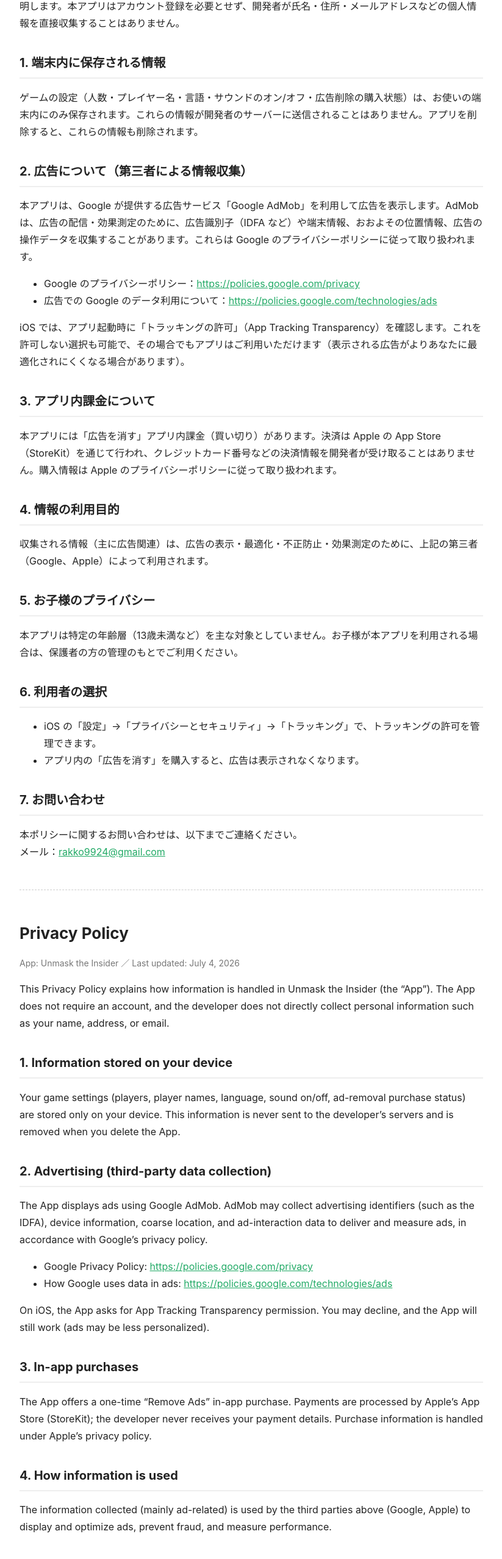
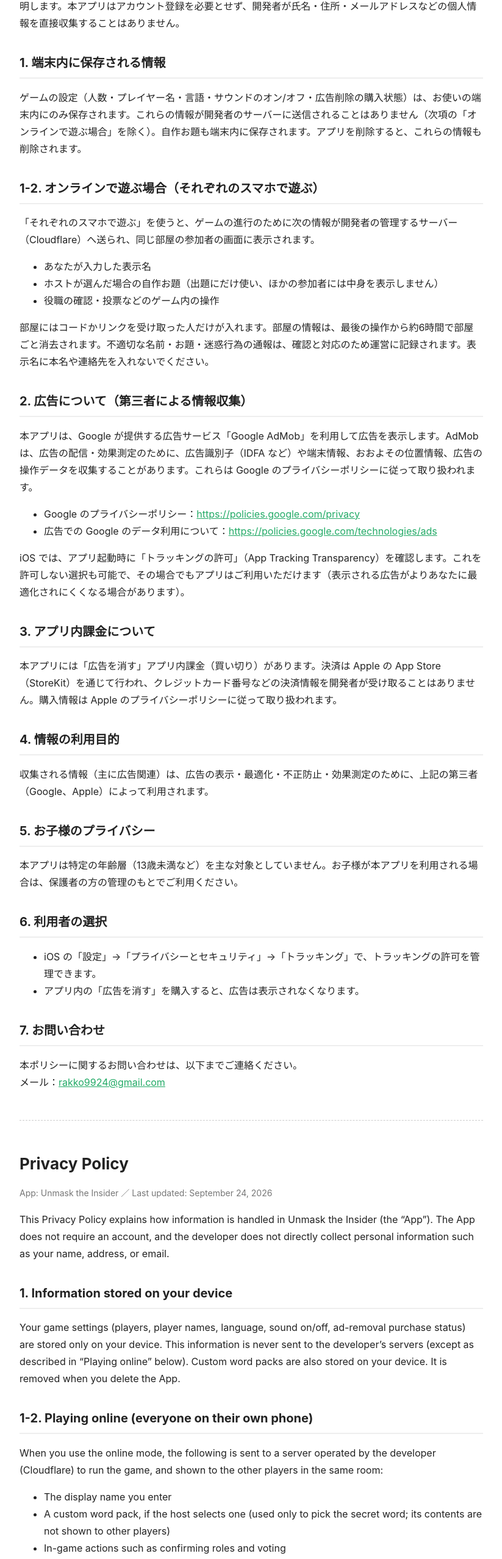
Before and after one commit to rakko9924-tech/rakko9924-tech.github.io, a plain HTML site: page insider/privacy-policy.html in a window 1280 px wide. Shown: the part 240-2797 px from the top of the page at 61% size, without its empty margins (228-1051 px from the left). Drawn offline with Linux system fonts and the light colour scheme.

Commit message:
インサイダーを暴け: オンライン部屋（v1.3.0）の取り扱いをプライバシーポリシーに追記
Co-Authored-By: Claude Opus 5.5 <noreply@anthropic.com>

```diff
--- a/insider/privacy-policy.html
+++ b/insider/privacy-policy.html
@@ -15,13 +15,21 @@
 <body>
 
 <h1>プライバシーポリシー</h1>
-<p class="updated">アプリ名：インサイダーを暴け ／ 最終更新日：2026年7月4日</p>
+<p class="updated">アプリ名：インサイダーを暴け ／ 最終更新日：2026年9月24日</p>
 <p class="lang-note">English version follows below. （英語版は下にあります）</p>
 
 <p>本プライバシーポリシーは、インサイダーを暴け（以下「本アプリ」）における情報の取り扱いについて説明します。本アプリはアカウント登録を必要とせず、開発者が氏名・住所・メールアドレスなどの個人情報を直接収集することはありません。</p>
 
 <h2>1. 端末内に保存される情報</h2>
-<p>ゲームの設定（人数・プレイヤー名・言語・サウンドのオン/オフ・広告削除の購入状態）は、お使いの端末内にのみ保存されます。これらの情報が開発者のサーバーに送信されることはありません。アプリを削除すると、これらの情報も削除されます。</p>
+<p>ゲームの設定（人数・プレイヤー名・言語・サウンドのオン/オフ・広告削除の購入状態）は、お使いの端末内にのみ保存されます。これらの情報が開発者のサーバーに送信されることはありません（次項の「オンラインで遊ぶ場合」を除く）。自作お題も端末内に保存されます。アプリを削除すると、これらの情報も削除されます。</p>
+<h2>1-2. オンラインで遊ぶ場合（それぞれのスマホで遊ぶ）</h2>
+<p>「それぞれのスマホで遊ぶ」を使うと、ゲームの進行のために次の情報が開発者の管理するサーバー（Cloudflare）へ送られ、同じ部屋の参加者の画面に表示されます。</p>
+<ul>
+  <li>あなたが入力した表示名</li>
+  <li>ホストが選んだ場合の自作お題（出題にだけ使い、ほかの参加者には中身を表示しません）</li>
+  <li>役職の確認・投票などのゲーム内の操作</li>
+</ul>
+<p>部屋にはコードかリンクを受け取った人だけが入れます。部屋の情報は、最後の操作から約6時間で部屋ごと消去されます。不適切な名前・お題・迷惑行為の通報は、確認と対応のため運営に記録されます。表示名に本名や連絡先を入れないでください。</p>
 
 <h2>2. 広告について（第三者による情報収集）</h2>
 <p>本アプリは、Google が提供する広告サービス「Google AdMob」を利用して広告を表示します。AdMob は、広告の配信・効果測定のために、広告識別子（IDFA など）や端末情報、おおよその位置情報、広告の操作データを収集することがあります。これらは Google のプライバシーポリシーに従って取り扱われます。</p>
@@ -53,12 +61,20 @@
 <hr class="sep">
 
 <h1>Privacy Policy</h1>
-<p class="updated">App: Unmask the Insider ／ Last updated: July 4, 2026</p>
+<p class="updated">App: Unmask the Insider ／ Last updated: September 24, 2026</p>
 
 <p>This Privacy Policy explains how information is handled in Unmask the Insider (the “App”). The App does not require an account, and the developer does not directly collect personal information such as your name, address, or email.</p>
 
 <h2>1. Information stored on your device</h2>
-<p>Your game settings (players, player names, language, sound on/off, ad-removal purchase status) are stored only on your device. This information is never sent to the developer’s servers and is removed when you delete the App.</p>
+<p>Your game settings (players, player names, language, sound on/off, ad-removal purchase status) are stored only on your device. This information is never sent to the developer’s servers (except as described in “Playing online” below). Custom word packs are also stored on your device. It is removed when you delete the App.</p>
+<h2>1-2. Playing online (everyone on their own phone)</h2>
+<p>When you use the online mode, the following is sent to a server operated by the developer (Cloudflare) to run the game, and shown to the other players in the same room:</p>
+<ul>
+  <li>The display name you enter</li>
+  <li>A custom word pack, if the host selects one (used only to pick the secret word; its contents are not shown to other players)</li>
+  <li>In-game actions such as confirming roles and voting</li>
+</ul>
+<p>Only people who received the room code or link can enter a room. Room data is deleted about 6 hours after the last activity. Reports of inappropriate names, words or behavior are recorded so we can review and act on them. Please do not use your real name or contact details as your display name.</p>
 
 <h2>2. Advertising (third-party data collection)</h2>
 <p>The App displays ads using Google AdMob. AdMob may collect advertising identifiers (such as the IDFA), device information, coarse location, and ad-interaction data to deliver and measure ads, in accordance with Google’s privacy policy.</p>
```
